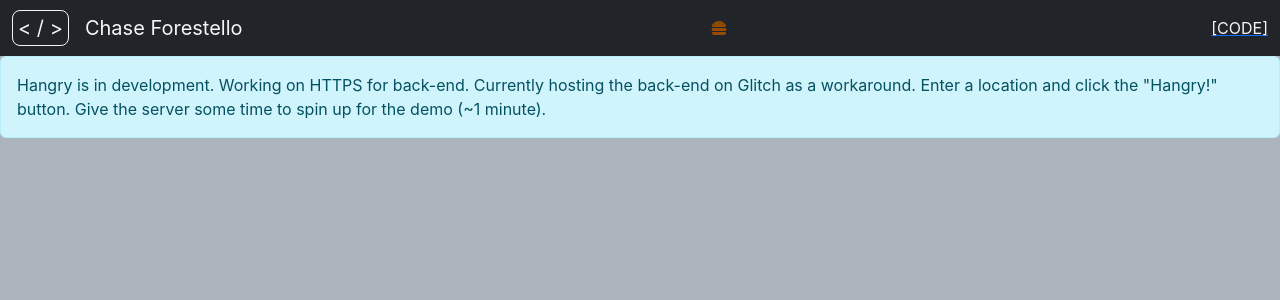
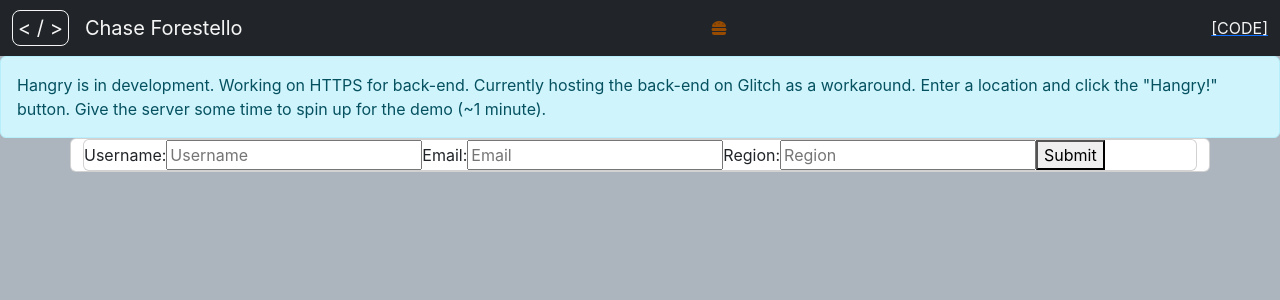
Before and after one commit to HangryDevelopment/HangryFrontend, a React (Create React App) app: page /login in a window 1280 px wide. Shown: the top 300 px of the page. Built offline with nearby package versions, Linux system fonts and the light colour scheme.

Commit message:
testing login page on production

```diff
--- a/src/App.js
+++ b/src/App.js
@@ -13,7 +13,7 @@ function App() {
       <Routes>
         <Route path="/" element={<LandingPage />} />
         <Route path="/hangry" element={<ResponseCard />} />
-        {/* <Route path="/login" element={<LoginPage />} /> */}
+        <Route path="/login" element={<LoginPage />} />
       </Routes>
     </div>
   );
```
